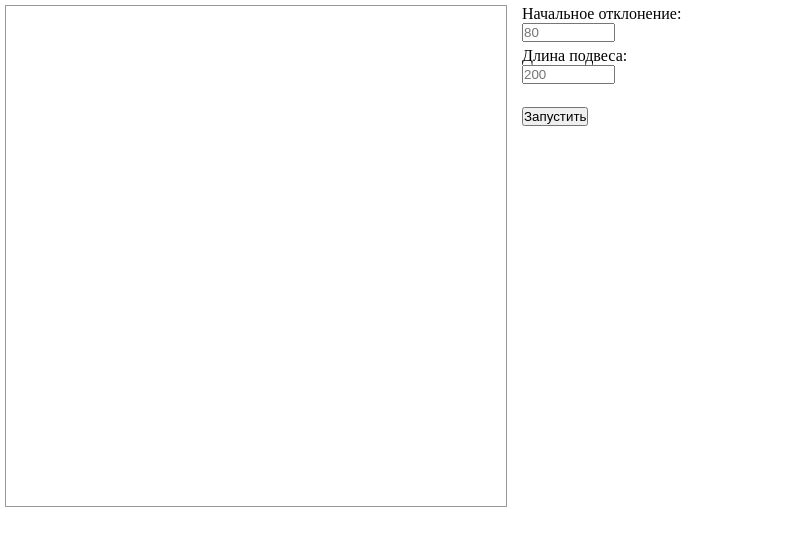
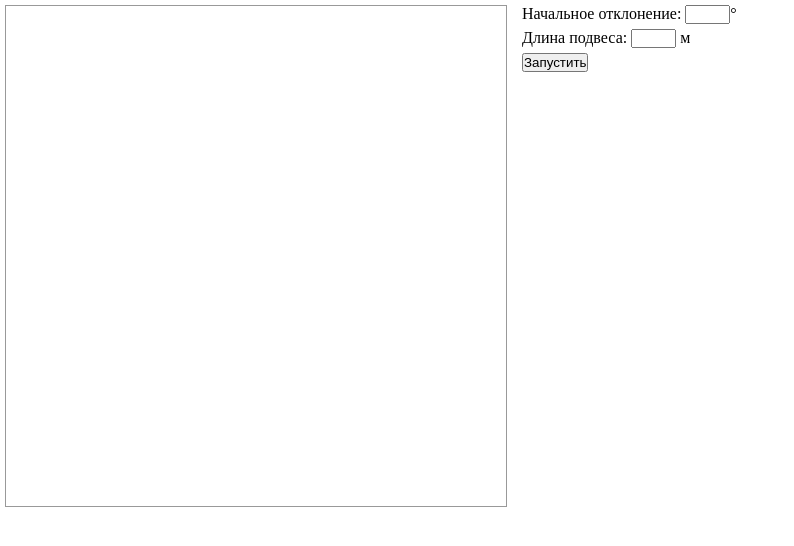
Before and after one commit to kkmoskalenko/pendulum-test, a plain HTML site: page index.html in a window 1280 px wide. Shown: the whole page, without its empty margins (0-794 px from the left). Drawn offline with Linux system fonts and the light colour scheme.

Commit message:
Fix the calcPeriod() formula Some UI changes

```diff
--- a/index.html
+++ b/index.html
@@ -10,11 +10,15 @@
 <canvas id="canvas" width="500" height="500"></canvas>
 
 <div id="info">
-    <p class="mTop">Начальное отклонение: </p>
-    <input type="text" id="angle" size="9" placeholder="80">
+    <p class="mTop">
+        <label for="angle">Начальное отклонение: </label>
+        <input type="text" id="angle" size="3">&deg;
+    </p>
 
-    <p class="mTop">Длина подвеса: </p>
-    <input type="text" id="length" size="9" placeholder="200">
+    <p class="mTop">
+        <label for="length">Длина подвеса: </label>
+        <input type="text" id="length" size="3"> м
+    </p>
 
     <!--<p class="mTop">
         <label>
@@ -22,11 +26,8 @@
         </label>
     </p>-->
 
-    <br>
-    <br>
-
     <p class="mTop">
-        <input type="button" value="Запустить" id="mainButton"/>
+        <input type="button" value="Запустить" id="mainButton">
     </p>
 </div>
 </body>
--- a/main.js
+++ b/main.js
@@ -207,7 +207,7 @@ class Pendulum {
      * @returns {number} Период колебания
      */
     calcPeriod() {
-        return 2 * Math.PI / Math.sqrt(this.length / g); // TODO: Разобраться, почему не 2π * sqrt(l/g)
+        return 2 * Math.PI * Math.sqrt(this.length / g);
     }
 
     /**
```
